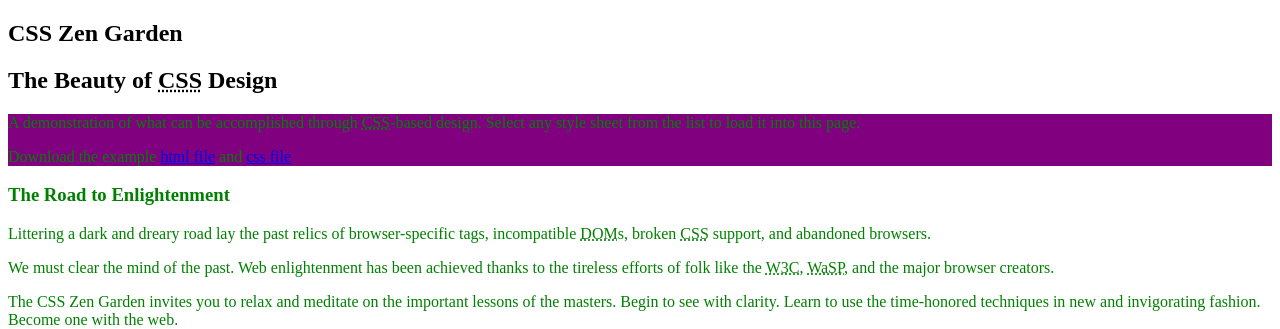
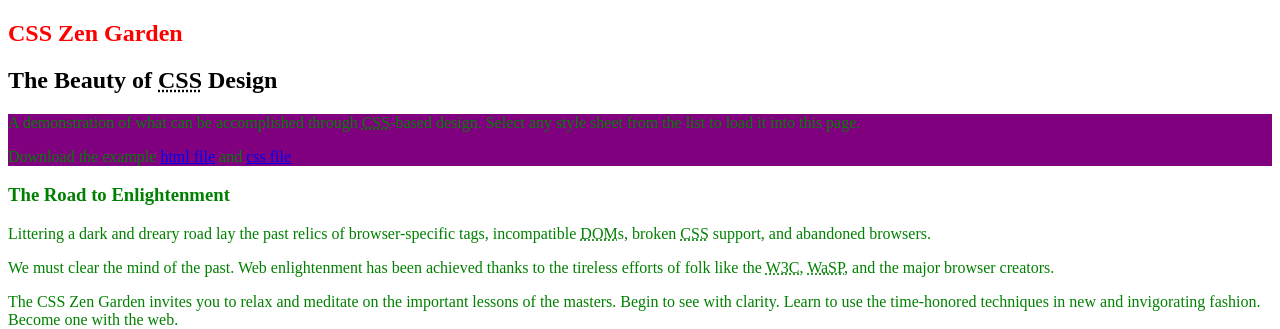
Before and after one commit to pondit/FTFL01-ITS-Laravel, a PHP site: page / in a window 1280 px wide. Shown: the top 329 px of the page. Run offline with PHP 8.4, Linux system fonts and the light colour scheme.

Commit message:
class introduced

```diff
--- a/ITS_2014000057_Towfiqur_Rahman/day06/02_csszengarden/css/selector_examples.css
+++ b/ITS_2014000057_Towfiqur_Rahman/day06/02_csszengarden/css/selector_examples.css
@@ -41,3 +41,9 @@ b~i{
 #zen-summary{
 	background-color: purple;
 }
+
+.danger{
+	color: red;
+	font-size: 16;
+	font-weight: 800;
+}
--- a/ITS_2014000057_Towfiqur_Rahman/day06/02_csszengarden/index.html
+++ b/ITS_2014000057_Towfiqur_Rahman/day06/02_csszengarden/index.html
@@ -48,7 +48,7 @@
 
 	<section class="intro" id="zen-intro">
 		<header role="banner">
-			<h1>CSS Zen Garden</h1>
+			<h1 class="danger">CSS Zen Garden</h1>
 			<h2>The Beauty of <abbr title="Cascading Style Sheets">CSS</abbr> Design</h2>
 		</header>
 
```
